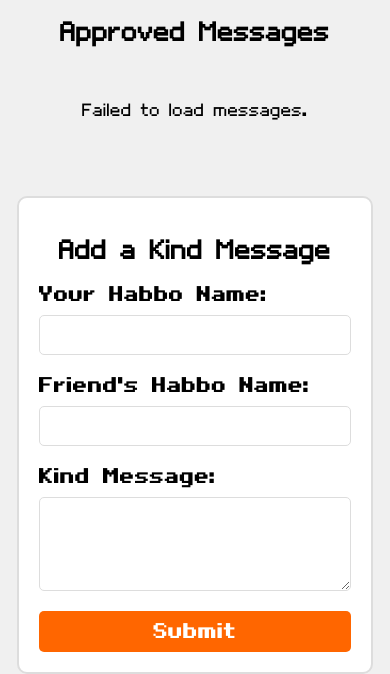
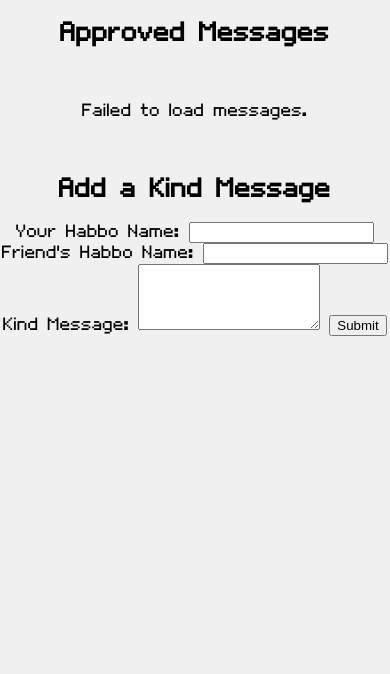
Before and after one commit to originsmatthew/habbo-message-wall, a PHP site: page /test.html in a window 390 px wide. Shown: the part 243-917 px from the top of the page. After the commit the page ends 579 px from the top, so only its background shows below. Run offline with PHP 8.4, Linux system fonts and the light colour scheme.

Commit message:
Update style.css

```diff
--- a/style.css
+++ b/style.css
@@ -278,127 +270,6 @@
   justify-content: center;
   align-items: center;
   margin-top: 20px;
-}
-
-#pagination button {
-  margin: 0 10px;
-  font-family: "Volter Goldfish Bold", Arial, sans-serif;
-  padding: 5px 15px;
-}
-
-#pagination .page-number {
-  font-family: "Volter Goldfish Bold", Arial, sans-serif;
-  font-size: 1em;
-  color: #333;
-}
-
-footer a:hover {
-  text-decoration: underline;
-}
-
-
-/* Hyperlink styling */
-a {
-  color: #ff6600; /* Orange link color */
-  text-decoration: none;
-  font-family: "Volter Goldfish Bold", Arial, sans-serif;
-}
-
-a:hover {
-  color: #ff3300; /* Darker orange on hover */
-  text-decoration: underline;
-}
-
-/* Navigation buttons */
-nav a {
-  background-color: #ff6600;
-  color: white;
-  text-decoration: none;
-  padding: 8px 16px; /* Smaller navigation boxes */
-  border-radius: 5px;
-  font-family: "Volter Goldfish Bold";
-  font-size: 1em;
-}
-
-nav a:hover {
-  background-color: #ff3300; /* Darker orange on hover */
-  color: white; /* Ensure the text remains white */
-  text-decoration: none; /* No underline */
-}
-
-/* Form container for add message */
-.form-container {
-  margin-top: 40px;
-  padding: 20px;
-  background-color: #fff;
-  border: 2px solid #ddd;
-  border-radius: 10px;
-  width: 80%;
-  max-width: 600px;
-  margin-left: auto;
-  margin-right: auto;
-}
-
-/* Form styling */
-form {
-  display: flex;
-  flex-direction: column;
-}
-
-label {
-  font-family: "Volter Goldfish Bold", Arial, sans-serif;
-  font-size: 1.2em;
-  margin-bottom: 10px;
-  text-align: left;
-}
-
-input[type="text"],
-textarea {
-  padding: 10px;
-  font-family: "Volter Goldfish", Arial, sans-serif;
-  font-size: 1em;
-  margin-bottom: 20px;
-  border: 1px solid #ddd;
-  border-radius: 5px;
-  width: 100%;
-  box-sizing: border-box;
-}
-
-textarea {
-  resize: vertical;
-}
-
-button {
-  padding: 10px 20px;
-  background-color: #ff6600;
-  color: white;
-  font-family: "Volter Goldfish Bold";
-  font-size: 1.2em;
-  border: none;
-  border-radius: 5px;
-  cursor: pointer;
-}
-
-button:hover {
-  background-color: #ff3300;
-}
-
-/* Footer styling */
-footer {
-  margin-top: 30px;
-}
-
-footer p {
-  margin: 5px 0;
-}
-
-footer a {
-  color: #ff6600;
-  text-decoration: none;
-}
-
-footer a:hover {
-  text-decoration: underline;
 }
 
 /* Winners table styling */
```
Also changed, not shown: other parts of style.css (+27 -45 lines). Lines whose indentation alone changed are shown as unchanged.
